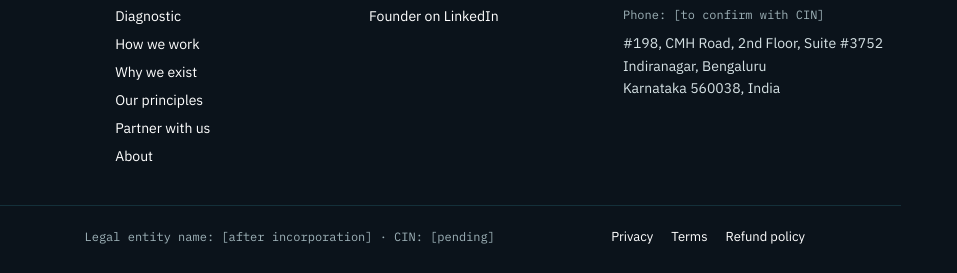
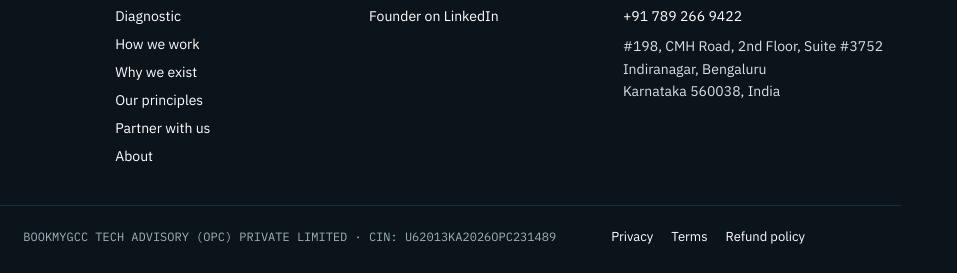
Before and after one commit to bookmygcc/web, a website: page public/index.html in a window 1280 px wide. Shown: the part 7075-7348 px from the top of the page, 323-1280 px from the left. Drawn offline with Linux system fonts and the light colour scheme.

Commit message:
Footer: add legal entity name, CIN and phone number (#5)
Claude-Session: https://claude.ai/code/session_01UHKszR6js2S48LTtu4KHRn

Co-authored-by: Claude <noreply@anthropic.com>

```diff
--- a/public/index.html
+++ b/public/index.html
@@ -406,11 +406,11 @@ button[disabled]{opacity:.6;cursor:wait!important}
 </div>
 <nav class="foot-col" aria-label="Explore"><h3>Explore</h3><a href="#why">Why now</a><a href="#offer">Diagnostic</a><a href="#how">How we work</a><a href="#purpose">Why we exist</a><a href="#principles">Our principles</a><a href="#partners">Partner with us</a><a href="#about">About</a></nav>
 <nav class="foot-col" aria-label="Insights"><h3>Insights</h3><a href="https://www.linkedin.com/newsletters/gcc-ai-compass-7485749692337647616">GCC AI Compass newsletter</a><a href="https://www.linkedin.com/in/sjeleven11/">Founder on LinkedIn</a></nav>
-<div class="foot-col"><h3>Contact</h3><a class="sel" href="mailto:hello@bookmygcc.com">hello@bookmygcc.com</a><span class="ph-txt">Phone: [to confirm with CIN]</span><address>#198, CMH Road, 2nd Floor, Suite #3752<br>Indiranagar, Bengaluru<br>Karnataka 560038, India</address></div>
+<div class="foot-col"><h3>Contact</h3><a class="sel" href="mailto:hello@bookmygcc.com">hello@bookmygcc.com</a><a class="sel" href="tel:+917892669422">+91 789 266 9422</a><address>#198, CMH Road, 2nd Floor, Suite #3752<br>Indiranagar, Bengaluru<br>Karnataka 560038, India</address></div>
 </div>
 <div class="foot-bar">
 <span>© 2026 bookmyGCC. All rights reserved.</span>
-<span class="ph-txt">Legal entity name: [after incorporation] · CIN: [pending]</span>
+<span class="ph-txt">BOOKMYGCC TECH ADVISORY (OPC) PRIVATE LIMITED · CIN: U62013KA2026OPC231489</span>
 <span class="foot-legal"><a href="/privacy">Privacy</a><a href="/terms">Terms</a><a href="/refund">Refund policy</a></span>
 </div>
 </div>
```
